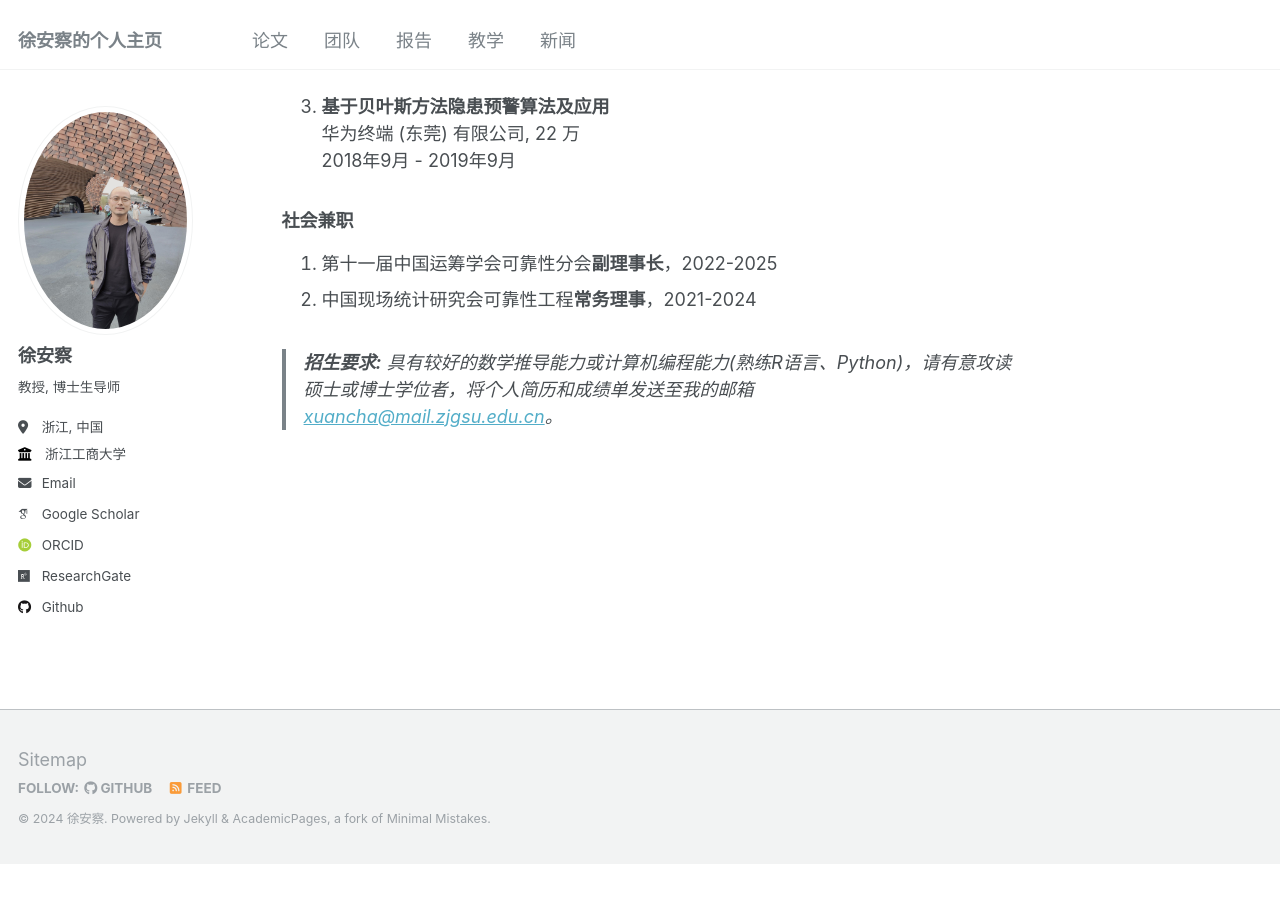
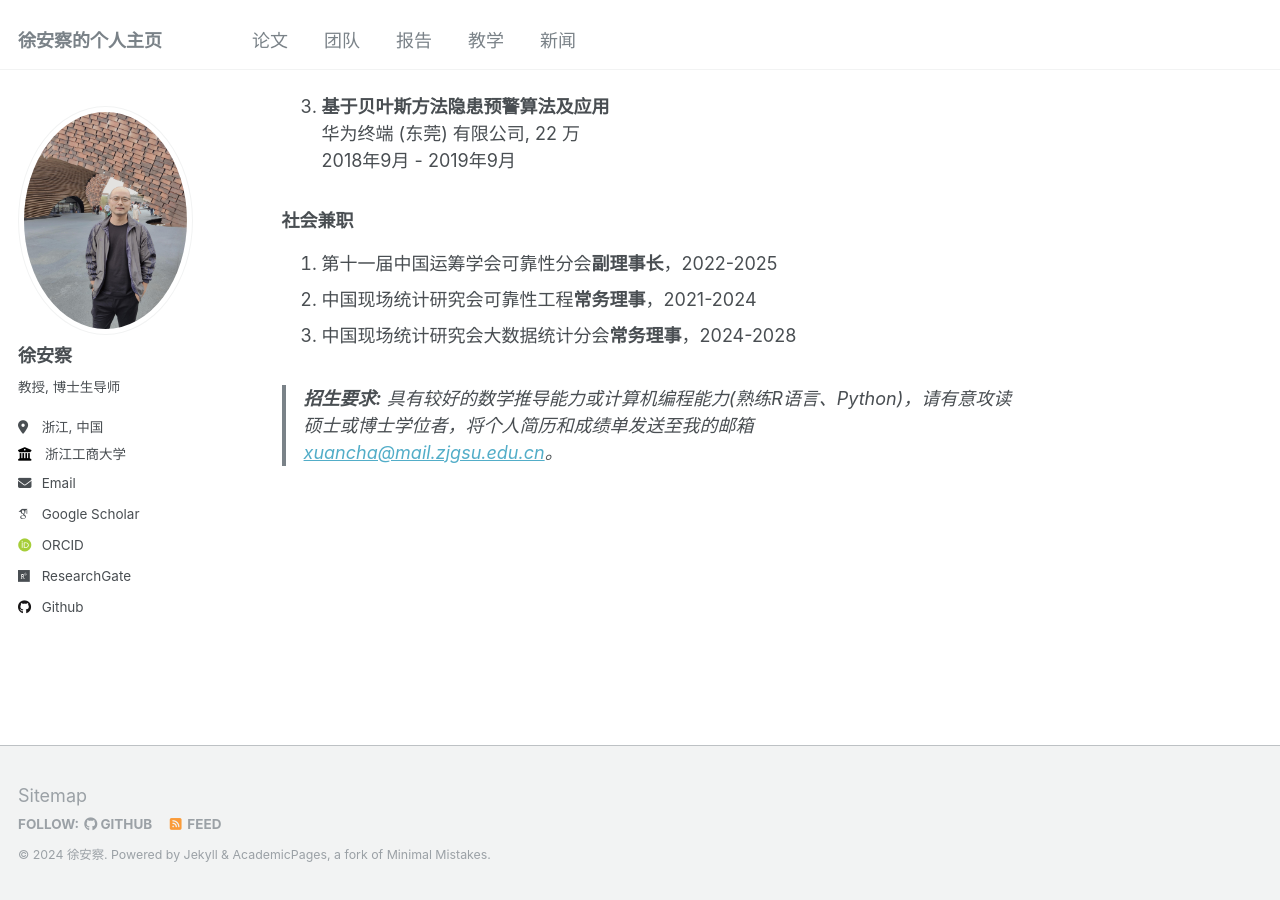
Before and after one commit to XU-ANCHA/XU-ANCHA.github.io, a Jekyll site: the page built from _pages/about.md, in a window 1280 px wide and 900 px high, scrolled down 3499 px. Built offline with Jekyll 4.4.1, drawn with Linux system fonts in a browser that asks for light colours; some web fonts are replaced; a script that is not in the unit is left out; before the commit the page ends 4363 px from its top, so only the background shows below that.

Commit message:
Update about.md

```diff
--- a/_pages/about.md
+++ b/_pages/about.md
@@ -138,6 +138,7 @@ Research Fellow, 新加坡国立大学
 
 1. 第十一届中国运筹学会可靠性分会**副理事长**，2022-2025
 2. 中国现场统计研究会可靠性工程**常务理事**，2021-2024
+3. 中国现场统计研究会大数据统计分会**常务理事**，2024-2028
 
 
 > **招生要求:** 具有较好的数学推导能力或计算机编程能力(熟练R语言、Python)，请有意攻读硕士或博士学位者，将个人简历和成绩单发送至我的邮箱 <xuancha@mail.zjgsu.edu.cn>。
```
